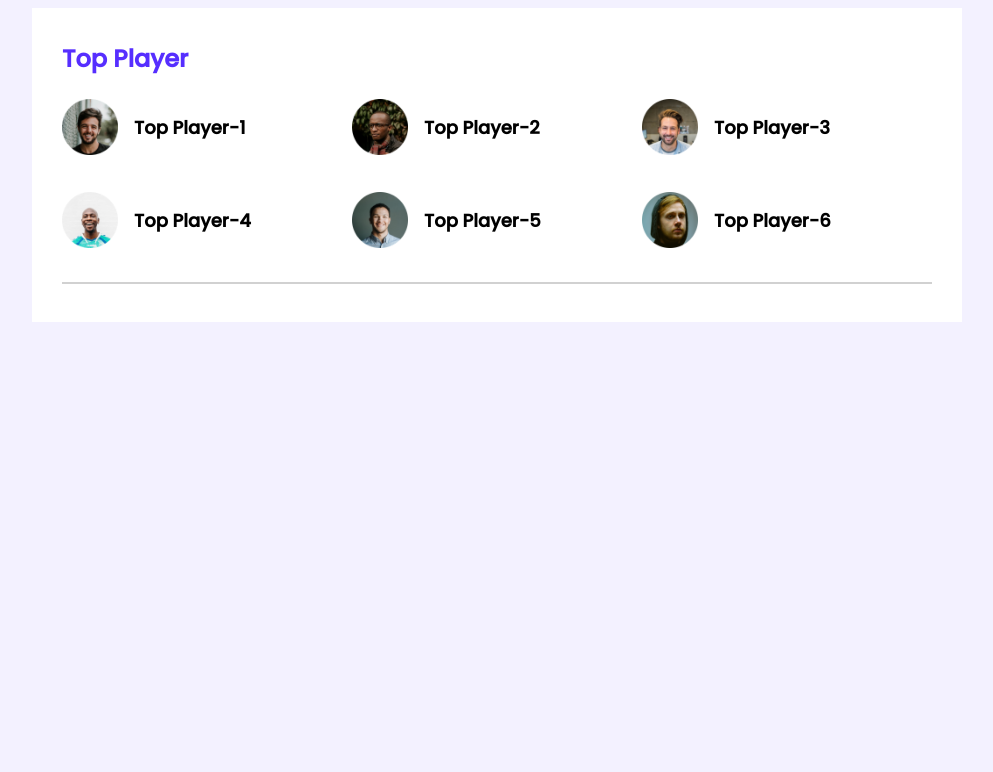
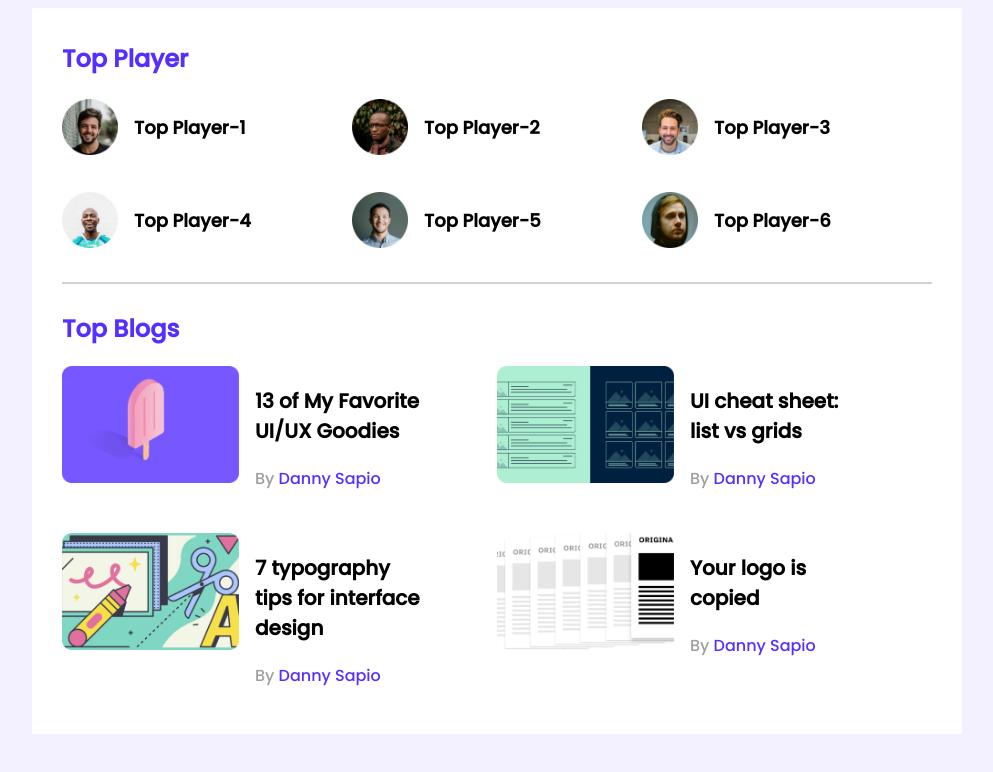
Before and after one commit to MdArefineAhamedJoy/Ledar-Bord, a plain HTML site: page index.html in a window 1280 px wide. Shown: the whole page, without its empty margins (143-1136 px from the left). Drawn offline with Linux system fonts and the light colour scheme.

Commit message:
blog part

```diff
--- a/index.html
+++ b/index.html
@@ -45,6 +45,60 @@
      </div>
     </div>
     <hr>
+    <div class="top-blog">
+      <h2 class="section-title">Top Blogs</h2>
+      <div class="blogs">
+         <article class="blog">
+            <div class="thamnul">
+              <img src="images/blogs/blog-1.png" alt="">
+            </div>
+            <div class="blog-info">
+              <h3 class="blog-title">
+                13 of My Favorite
+                UI/UX Goodies
+              </h3>
+              <p class="blog-author">By <a href="">Danny Sapio</a></p>
+            </div>
+         </article>
+         <article class="blog">
+            <div class="thamnul">
+              <img src="images/blogs/blog-2.png" alt="">
+            </div>
+            <div class="blog-info">
+              <h3 class="blog-title">
+                UI cheat sheet:
+                list vs grids
+              </h3>
+              <p class="blog-author">By <a href="">Danny Sapio</a></p>
+            </div>
+         </article>
+         <article class="blog">
+              <div class="thamnul">
+                  <img src="images/blogs/blog-3.png" alt="">
+              </div>
+              <div class="blog-info">
+                   <h3 class="blog-title">
+                    7 typography tips
+                    for interface design
+                  </h3>
+                  <p class="blog-author">By <a href="">Danny Sapio</a></p>
+            </div>
+         </article>
+        <article class="blog">
+            <div class="thamnul">
+              <img src="images/blogs/blog-4.png" alt="">
+            </div>
+            <div class="blog-info">
+              <h3 class="blog-title">
+                  Your logo is
+                  copied
+              </h3>
+              <p class="blog-author">By <a href="">Danny Sapio</a></p>
+            </div>
+       </article>
+
+      </div>
+    </div>
   </section>
  </main>
 
--- a/style.css
+++ b/style.css
@@ -16,6 +16,7 @@ main{
 }
 hr{
   border: 1px solid #D1D1D1;
+  margin-bottom:27px;
 }
 
 /* top players style */
@@ -45,3 +46,34 @@ hr{
    margin-left: 16px;
    font-size:18px;
 }
+/* -----------------------
+-       top blog style
+----------------------------- */
+.blogs{
+  display:grid;
+  grid-template-columns: repeat(2,1fr);
+  row-gap:26px;
+}
+.blog{
+  display:flex ;
+}
+.blog .thamnul img{
+  Width:177px;
+  height:117px;
+}
+.blog-info{
+  margin-left:16px;
+}
+.blog-title{
+  font-size: 20px;
+  padding:0 30% 0 0;
+}
+.blog-author{
+  color:#9F9F9F;
+  font-size: 16px;
+}
+.blog-author a{
+  text-decoration:none;
+  font-size:16px;
+  color:#562EFF;
+}
```
